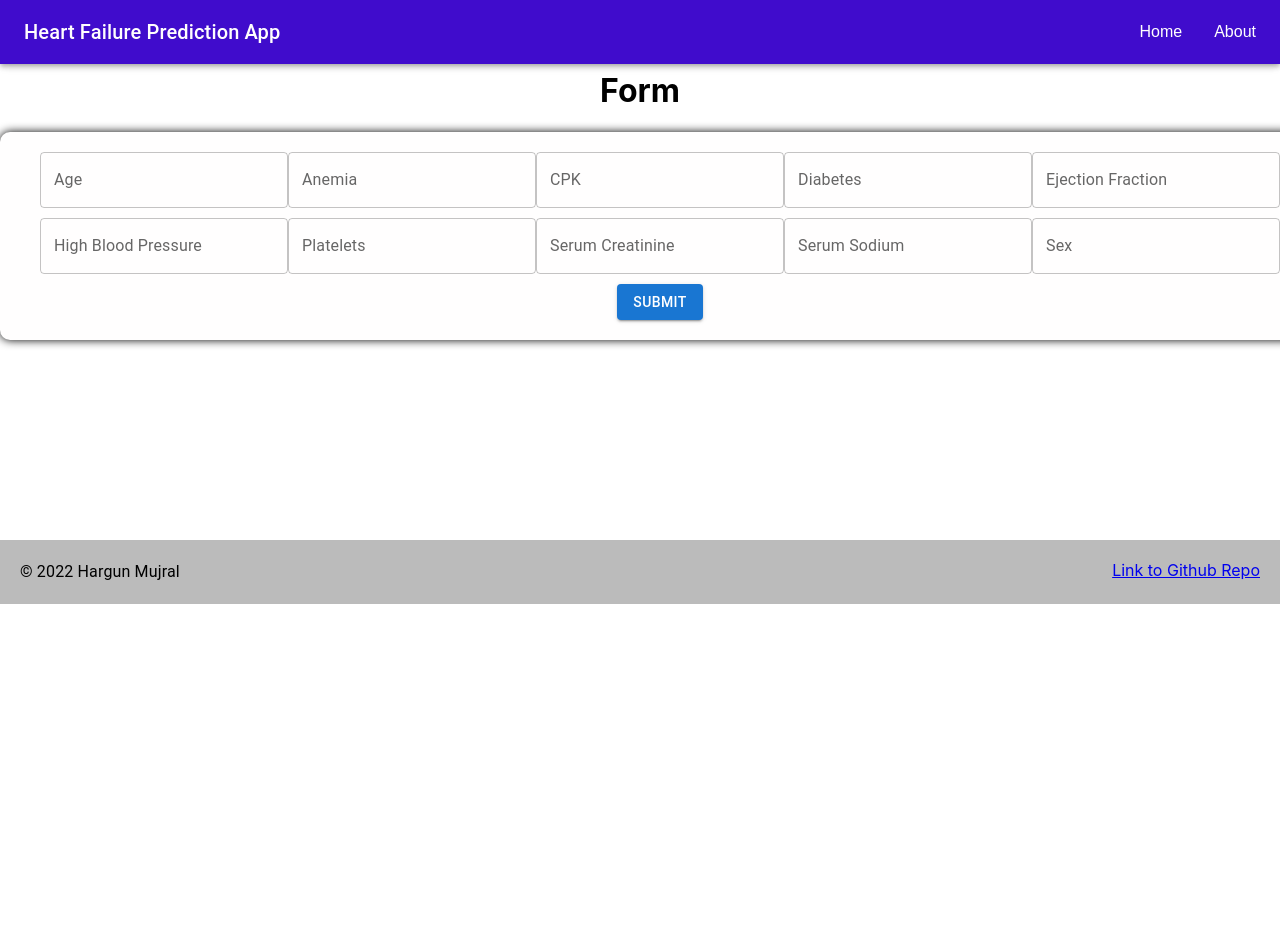
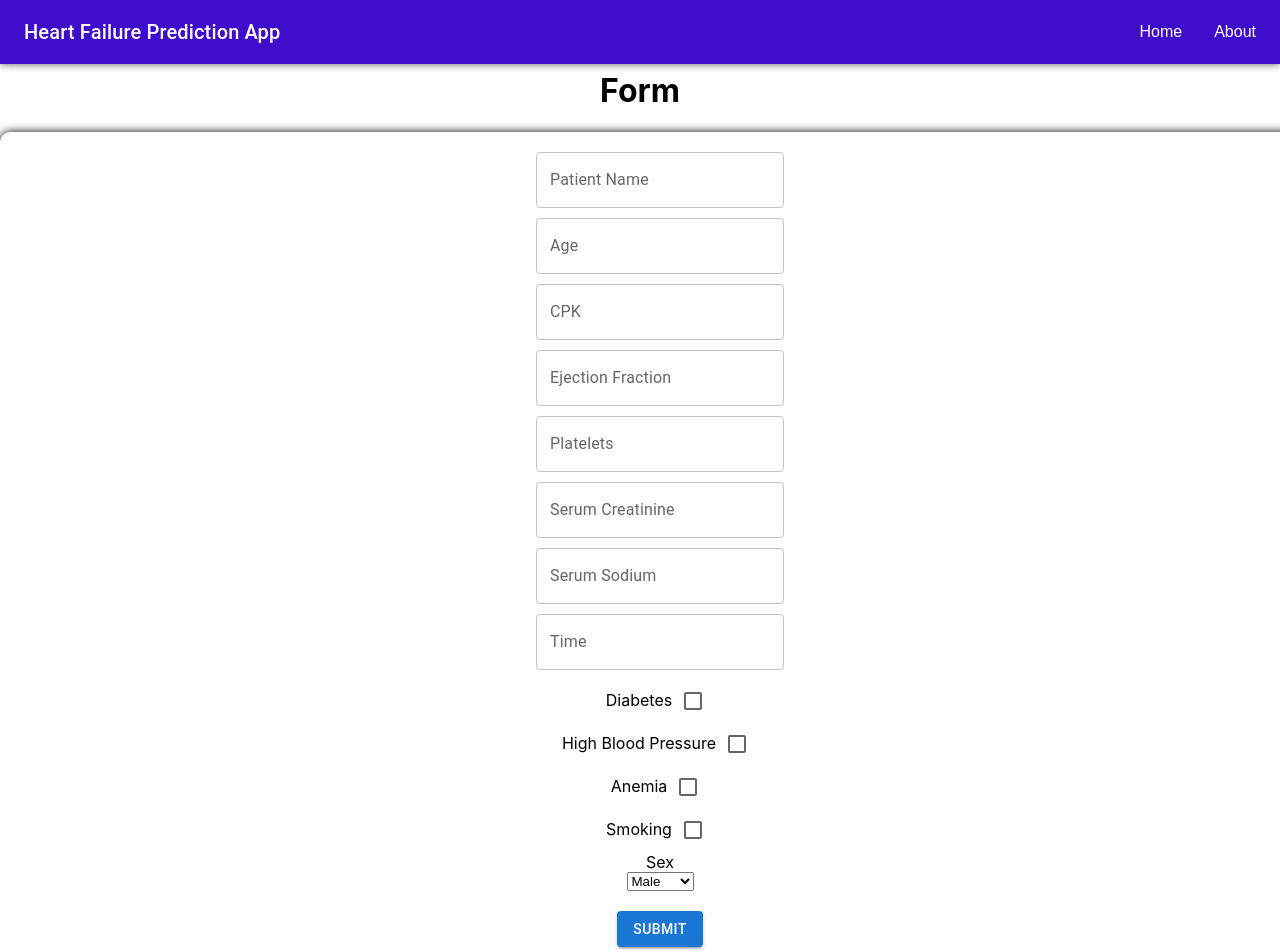
Before and after one commit to hargunmujral/Heart-Failure-Prediction, a React (Create React App) app in the folder frontend/: page / in a window 1280 px wide. Shown: the top 952 px of the page. Before the commit the page ends 800 px from the top, so only its background shows below. Built offline with nearby package versions, Linux system fonts and the light colour scheme.

Commit message:
adjusted some fields in the form

```diff
--- a/frontend/src/components/form.js
+++ b/frontend/src/components/form.js
@@ -1,11 +1,13 @@
 import React from 'react';
 import { Formik, Form } from 'formik';
-import { Button, TextField } from '@mui/material';
+import { Button, Checkbox, TextField } from '@mui/material';
 import { makeStyles } from '@mui/styles';
 import * as Yup from 'yup';
 
 const useStyles = makeStyles(() => ({
     form: {
+        display: 'flex',
+        flexDirection: 'column',
         alignItems: 'center',
         justifyContent: 'center',
         width: '100%',
@@ -24,6 +26,7 @@ export default function SubmitForm() {
     const classes = useStyles();
 
     const initialValues = {
+        Patient_Name: '',
         Age: '',
         Anemia: '',
         CPK: '',
@@ -34,19 +37,24 @@ export default function SubmitForm() {
         Serum_Creatinine: '',
         Serum_Sodium:'',
         Sex: '',
+        Smoking: '',
+        Time: '',
     };
 
     const validationSchema = Yup.object().shape({
+        Patient_Name: Yup.string().required('Patient Name field is required'),
         Age: Yup.string().required('Age field is required'),
-        Anemia: Yup.string().required('Anemia field is required'),
+        Anemia: Yup.boolean(),
         CPK: Yup.string().required('CPK field is required'),
-        Diabetes: Yup.string().required('DIabetes field is required'),
+        Diabetes: Yup.boolean(),
         Ejection_Fraction: Yup.string().required('Ejection Fraction field is required'),
-        High_Blood_Pressure: Yup.string().required('High Blood Pressure field is required'),
+        High_Blood_Pressure: Yup.boolean(),
         Platelets: Yup.string().required('Platelets field is required'),
         Serum_Creatinine: Yup.string().required('Serum Creatinine field is required'),
         Serum_Sodium: Yup.string().required('Serum Sodium field is required'),
-        Sex: Yup.string().required('Sex field is required')
+        Sex: Yup.string().required('Sex field is required'),
+        Smoking: Yup.boolean(),
+        Time: Yup.string().required('Time field is required')
     });
 
     const handleSubmit = () => {
@@ -62,16 +70,42 @@ export default function SubmitForm() {
         >
             {({ values, errors, touched, handleChange, handleSubmit, isSubmitting }) => (
                 <Form className={classes.form} onChange={handleChange} onSubmit={handleSubmit}>
+                    <TextField name="Patient_Name" label="Patient Name" style={{ paddingBottom: '10px' }} />
                     <TextField name="Age" label="Age" value={values.Age} style={{ paddingBottom: '10px' }}/>
-                    <TextField name="Anemia" label="Anemia" value={values.Anemia} style={{ paddingBottom: '10px' }}/>
                     <TextField name="CPK" label="CPK" value={values.CPK} style={{ paddingBottom: '10px' }} />
-                    <TextField name="Diabetes" label="Diabetes" value={values.Diabetes} style={{ paddingBottom: '10px' }} />
                     <TextField name="Ejection_Fraction" label="Ejection Fraction" value={values.Ejection_Fraction} style={{ paddingBottom: '10px' }} />
-                    <TextField name="High_Blood_Pressure" label="High Blood Pressure" value={values.High_Blood_Pressure} style={{ paddingBottom: '10px' }} />
                     <TextField name="Platelets" label="Platelets" value={values.Platelets} style={{ paddingBottom: '10px' }} />
                     <TextField name="Serum_Creatinine" label="Serum Creatinine" value={values.Serum_Creatinine} style={{ paddingBottom: '10px' }} />
                     <TextField name="Serum_Sodium" label="Serum Sodium" value={values.Serum_Sodium} style={{ paddingBottom: '10px' }}  />
-                    <TextField name="Sex" label="Sex" value={values.Sex} style={{ paddingBottom: '10px' }} />
+                    <TextField name="Time" label="Time" value={values.Time} style={{ paddingBottom: '10px' }} />
+                    <label>
+                        Diabetes
+                        <Checkbox name="Diabetes" value={values.Diabetes} style={{ paddingBottom: '10px' }} />
+                    </label>
+                    <label>
+                        High Blood Pressure
+                        <Checkbox name="High_Blood_Pressure" value={values.High_Blood_Pressure} style={{ paddingBottom: '10px' }} />
+                    </label>
+                    <label>
+                        Anemia
+                        <Checkbox name="Anemia" value={values.Anemia} style={{ paddingBottom: '10px' }}/>
+                    </label>
+                    <label>
+                        Smoking
+                        <Checkbox name="Smoking" value={values.Smoking} style={{ paddingBottom: '10px' }}/>
+                    </label>
+                    <label>
+                        Sex
+                        <select
+                            name="Sex"
+                            value={values.Sex}
+                            onChange={handleChange}
+                            style={{ display: "block" }}
+                        >
+                            <option value="Male" label="Male">Male</option>
+                            <option value="Female" label="Female">Female</option>
+                        </select>
+                    </label>
                     <br />
                     <Button
                         type="submit" variant="contained" color="primary"
```
